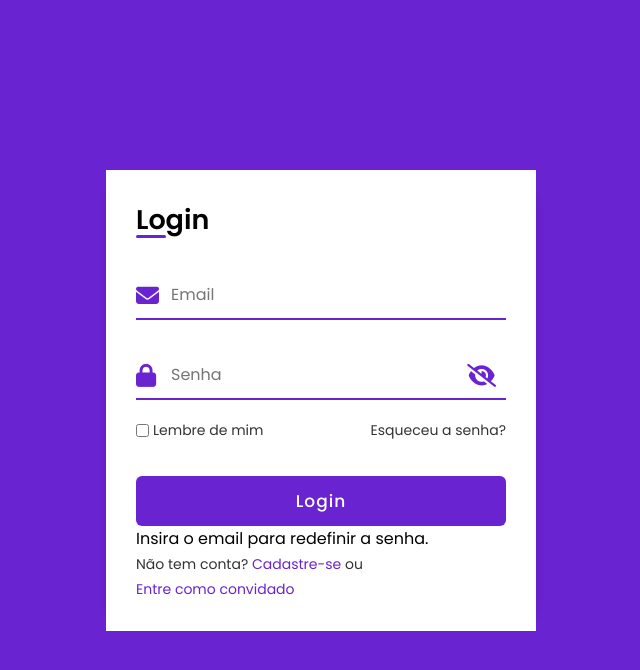
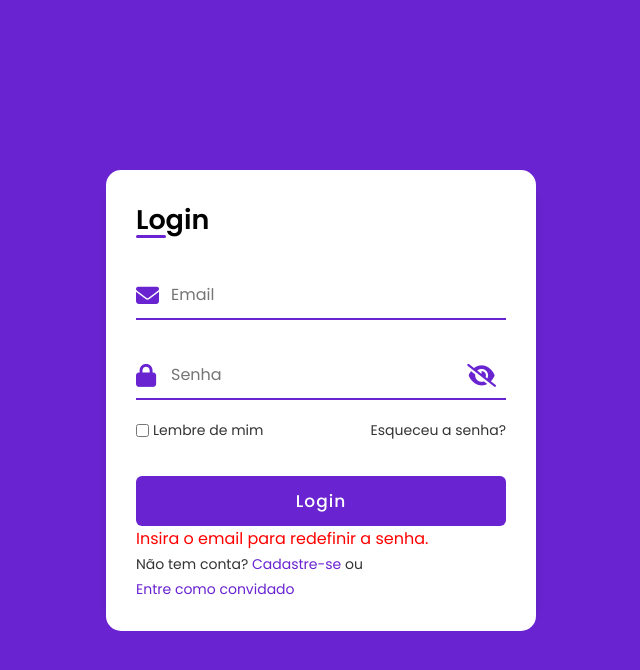
Before and after one commit to Gestao-De-Energia/Dashboard, a website with bundled scripts: page public/index.html in a window 1280 px wide. Both pictures are taken after a click on the link "Esqueceu a senha?". Shown: the whole page, without its empty margins (319-959 px from the left). Built offline with nearby package versions, Linux system fonts and the light colour scheme; some packages are replaced by stand-ins of ours; no server answers.

Commit message:
feat: style for login page

```diff
--- a/public/pages/conta/conta.css
+++ b/public/pages/conta/conta.css
@@ -153,3 +153,12 @@
     margin-top: 30px;
     text-align: center;
 }
+
+.login {
+    border-radius: 15px;
+}
+
+.insert-warning{
+    color: red;
+    display: none; /* A princípio fica escondido, só aparece quando o usuário clica para cadastrar e o campo está incompleto */
+}
```
